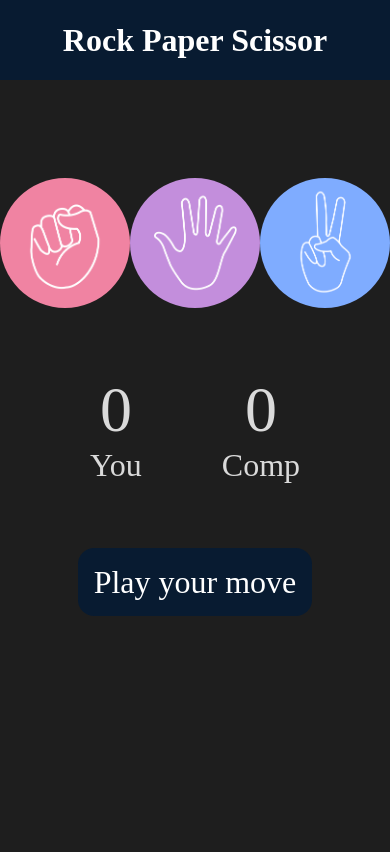
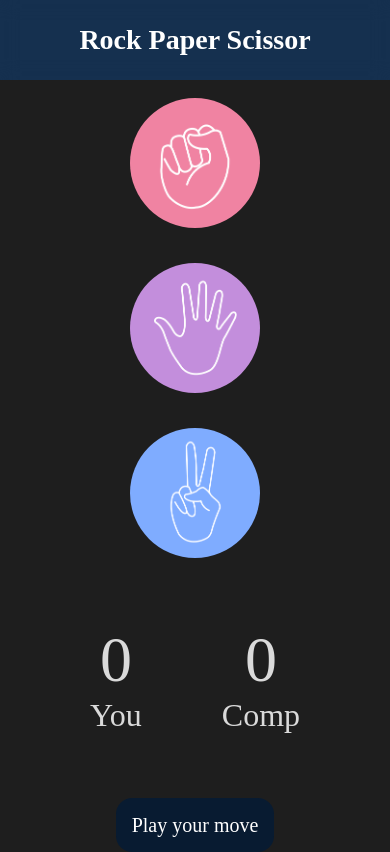
Before and after one commit to Raunakk18/stone-paper-scissors, a plain HTML site: page index.html in a window 390 px wide. Drawn offline with Linux system fonts and the light colour scheme.

Commit message:
styled h1

```diff
--- a/style.css
+++ b/style.css
@@ -74,9 +74,24 @@ img{
 @media screen and (max-width:600px){
     .choices{
         gap: 0;
+        display: flex;
+        flex-direction: column;
     }
     img{
        height: 130px;
        width: 130px;
     }
+    h1{
+        font-size: 28px;
+        background:#0559b952;
+        backdrop-filter: blur(10px);
+        color:#fff;
+        position:absolute ;
+        top: 0;
+        width: 100%;
+    }
+    #msg{
+        font-size: 20px;
+    }
+
 }
```
